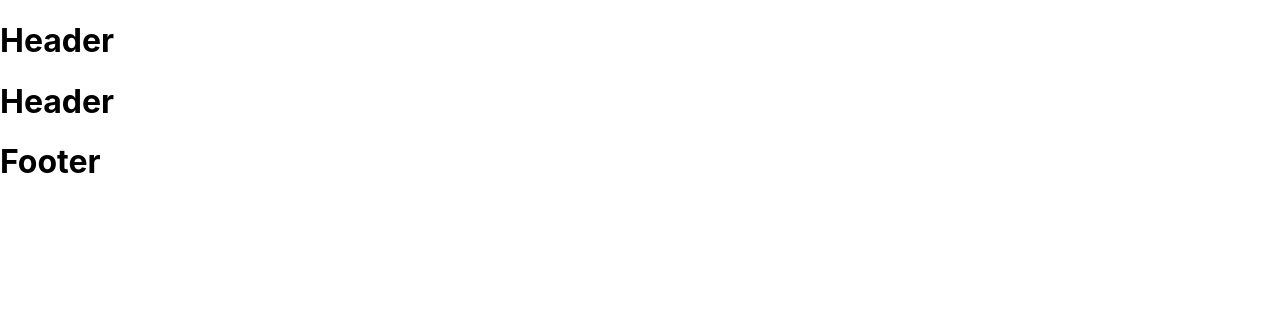
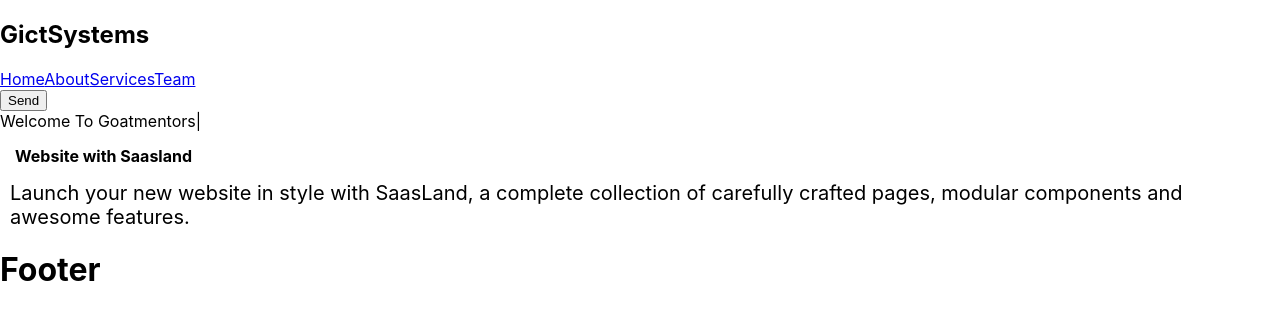
Before and after one commit to MissDine/gict, a React (Create React App) app in the folder gicts/: page /header in a window 1280 px wide. Shown: the top 320 px of the page. Built offline with nearby package versions, Linux system fonts and the light colour scheme.

Commit message:
Feature edit

```diff
--- a/gicts/package.json
+++ b/gicts/package.json
@@ -10,6 +10,7 @@
     "react-dom": "^18.2.0",
     "react-router-dom": "^6.4.0",
     "react-scripts": "5.0.1",
+    "react-typed": "^1.2.0",
     "web-vitals": "^2.1.4"
   },
   "scripts": {
--- a/gicts/src/App.js
+++ b/gicts/src/App.js
@@ -1,5 +1,5 @@
 import "../src/index.css"
-import Navbar from "../src/components/Navbar/Navbar"
+import Navbar from "./components/Navbar/NavBar"
 import {BrowserRouter as Router, Route, Routes} from "react-router-dom" ;
 import Home from "../src/components/Home/Home"
 import Header from "../src/components/Header/Header"
@@ -11,7 +11,7 @@ function App() {
     <div className="App">
       <Navbar/>
       <Routes>
-      <Route exact path = "/" component={Home}></Route>
+      <Route exact path = "/home" component={Home}></Route>
       <Route exact path = "/header" component={Header}></Route>
       </Routes>
       <Header/>
--- a/gicts/src/components/Header/Header.js
+++ b/gicts/src/components/Header/Header.js
@@ -1,11 +1,25 @@
-import React from 'react'
-
-function Header() {
-  return (
-    <div>
-        <h1>Header</h1>
+import React from "react";
+import Typed from "react-typed";
+function App() {
+  return (<>
+    <div className="header">
+      <div className="heade">
+        <Typed
+          strings={[
+            "Welcome To Goatmentors",
+          ]}
+          typeSpeed={150}
+          backSpeed={150}
+          loop
+        />
+        <h4 style={{margin:"15px"}}>Website with Saasland</h4>
+        <p style={{fontSize: "20px",margin:"10px"}}>Launch your new website in style with SaasLand,
+        a complete collection of carefully
+        crafted pages, modular components and awesome features.</p>
+      </div>
     </div>
-  )
+    </>
+  );
 }
 
-export default Header
+export default App;
--- a/gicts/src/components/Home/Home.js
+++ b/gicts/src/components/Home/Home.js
@@ -1,5 +1,5 @@
 import React from 'react'
-import Navbar from "../Navbar/Navbar"
+import Navbar from "../Navbar/NavBar"
 import Header from "../Header/Header"
 import Footer from "../Footer/Footer"
 
--- /dev/null
+++ b/gicts/src/components/Navbar/NavBar.js
@@ -0,0 +1,25 @@
+import React from 'react'
+import {Link} from "react-router-dom"
+
+
+function NavBar() {
+  return (
+    <nav>
+    <div className='col-sm-12'>
+      <div className="col-sm-12">
+        <h1 className='logo'>GictSystems</h1>
+      </div>
+      <div className="links">
+      <Link className='link' to="/">Home</Link>
+      <a href="#about">About</a>
+      <a href="#services">Services</a>
+      <a href="#team">Team</a>
+      <div className="contact">
+          <a href="#contact"><button>Send</button></a>
+      </div>
+      </div>
+    </div>
+    </nav>
+  )
+}
+export default NavBar
--- a/gicts/src/components/Navbar/Navbar.js
+++ /dev/null
@@ -1,11 +0,0 @@
-import React from 'react'
-
-function Navbar() {
-  return (
-    <div>
-        <h1>Header</h1>
-    </div>
-  )
-}
-
-export default Navbar
```
Also changed, not shown: gicts/src/components/Contact/Contact.js (added, +51 -0 lines), 1 other file (tests, documents, lock files or other folders).
